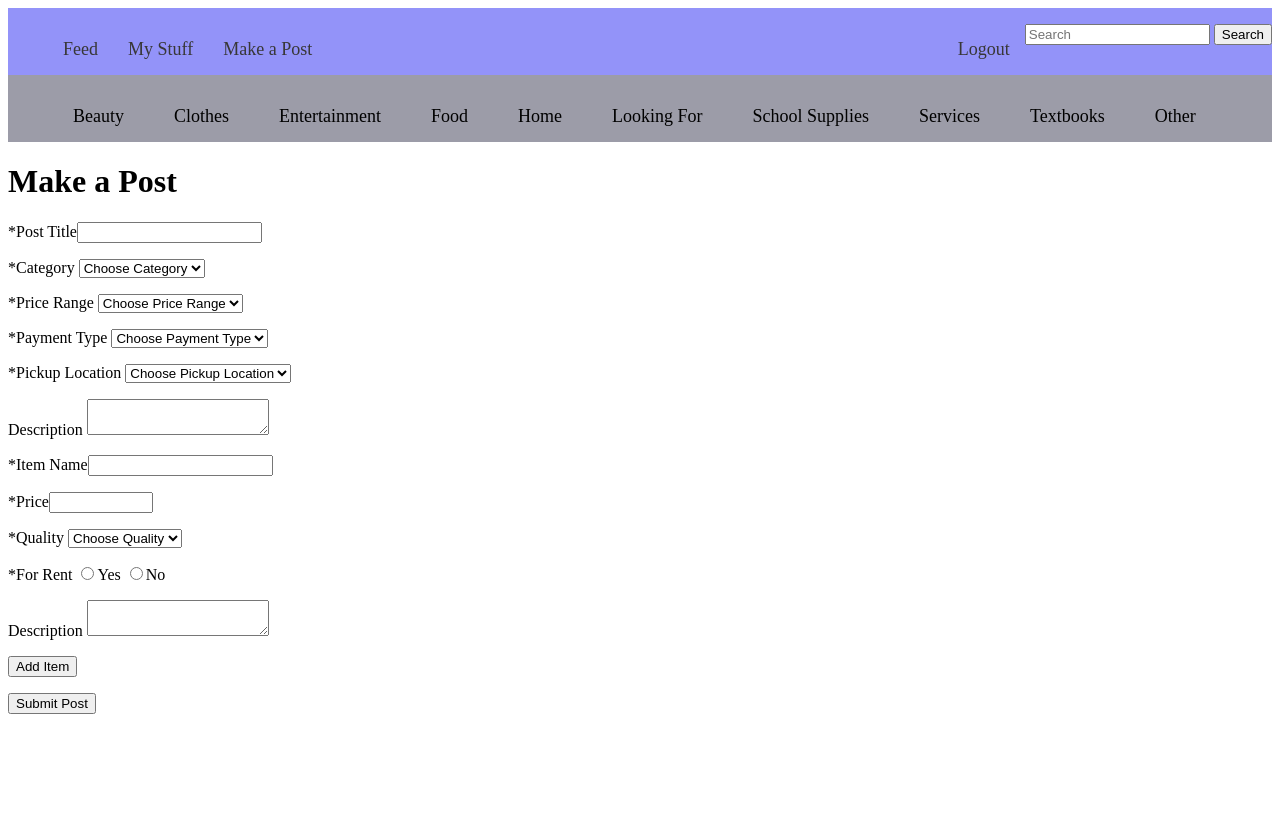
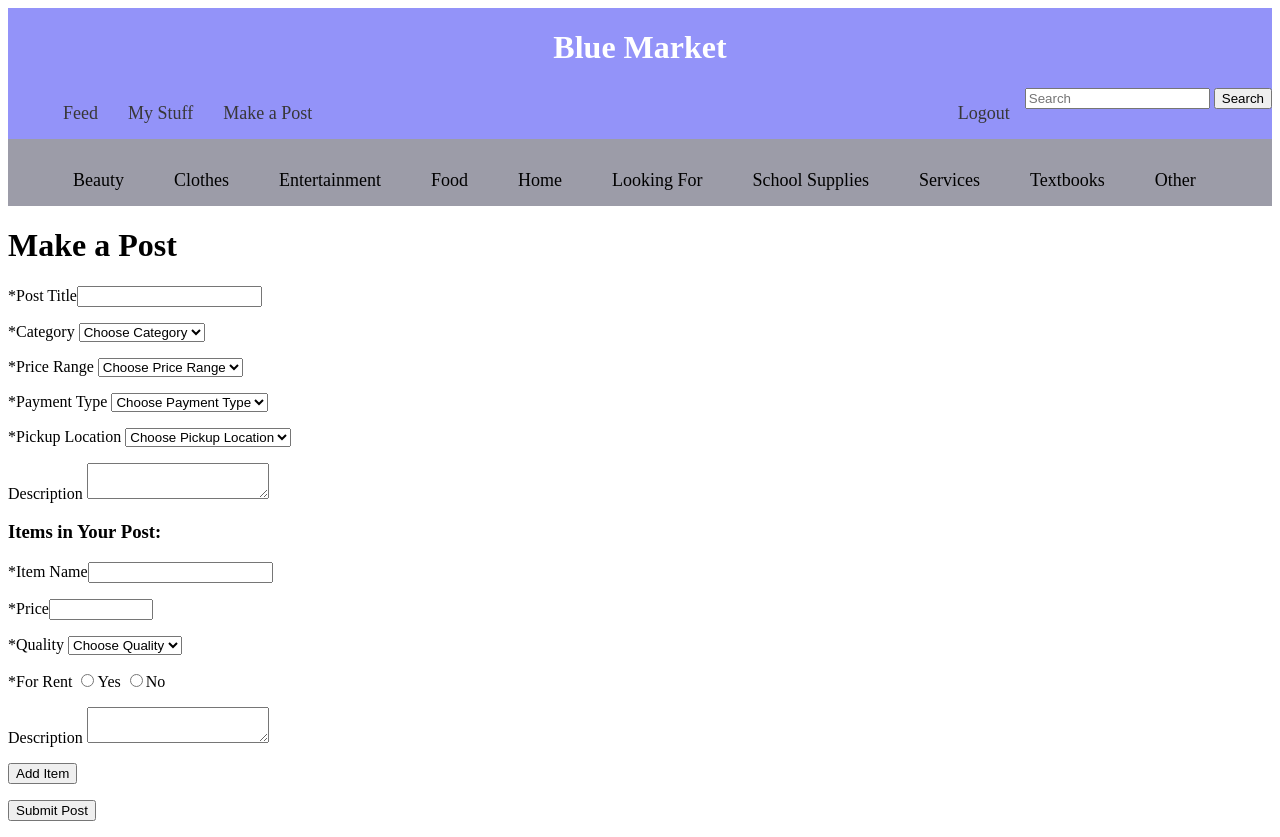
Before and after one commit to aludwig123/BlueMarket, a Flask app: template templates/makePost.html in a window 1280 px wide. Before the commit the page ends 714 px from the top, so only its background shows below. Run offline with Flask 2, Linux system fonts and the light colour scheme; the template is opened without the code that fills it, so the values that code supplies are empty; some libraries are stand-ins or nearby versions.

Commit message:
Fixed delete and added Blue Market title to feed template.

```diff
--- a/dbInteractions.py
+++ b/dbInteractions.py
@@ -49,7 +49,7 @@
 def getMyPosts(conn, user):
     '''Returns all posts by user given connection and user uid'''
     curs = dbi.dictCursor(conn)
-    curs.execute('select * from post where uid = %s', [user])
+    curs.execute('select * from post where uid = %s order by dateCreated DESC', [user])
     return curs.fetchall()
 
 def getSearchPIDs(conn, query):
--- a/static/style.css
+++ b/static/style.css
@@ -23,6 +23,11 @@
 #navigation {
     overflow:hidden;
     background-color: rgba(99, 99, 247, 0.692);
+}
+
+#title {
+    color: white;
+    text-align: center;
 }
 
 #navigation a {
--- a/templates/feed.html
+++ b/templates/feed.html
@@ -17,6 +17,7 @@
 
 {% block navigation %}
 <div id='navigation'>
+    <h1 id='title'>Blue Market</h1>
     <ul>
         <a href="{{url_for('feed')}}">Feed</a>
         <a href="{{url_for('myStuff')}}">My Stuff</a>
--- a/templates/makePost.html
+++ b/templates/makePost.html
@@ -69,6 +69,7 @@
     <p><label for="description">Description
         <textarea id="description" name="description"></textarea>
     </label></p>
+    <h3>Items in Your Post:</h3>
     <input type="hidden" name="numItems" value='1'>
     <div name='itemTemplate'>
         <p><label for="item">*Item Name<input required name="item_1"></label></p>
--- a/templates/myStuff.html
+++ b/templates/myStuff.html
@@ -35,8 +35,8 @@
         <br>Payment Type: {{post.paymentType}}
         <form action='{{url_for("readPost", pid = post.pid)}}'>
             <button type="submit" class="detailButton">Details</button>
-            <button class="deleteButton" id="{{post.pid}}">Delete Post</button>
         </form>
+        <button class="deleteButton" id="{{post.pid}}">Delete Post</button>
     </p>
     </div>
 </div>
@@ -44,7 +44,7 @@
 <script>
     $("body").on('click', ".deleteButton", function(){
         if(confirm("Are you sure you want to delete this post?")){
-              location.href = '/deletePost/' + this.id;
+            location.href = '/deletePost/' + this.id;
         }
     });
 </script>
```
